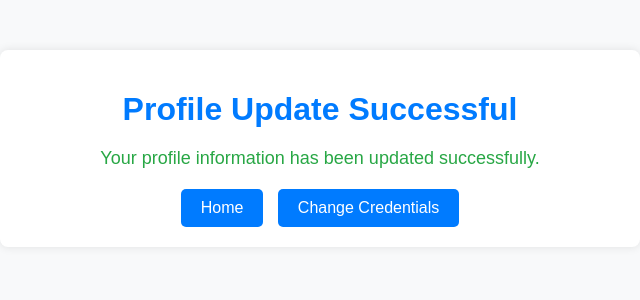
After one commit to GeorgiGyurov13/Petstagram, a Django app: page /profile/update/success/ in a window 1280 px wide. The commit adds this page. Shown: the top 300 px of the page, without its empty margins (320-960 px from the left). Run offline with Django 4.2, Linux system fonts and the light colour scheme; parts of the project's set-up code (start-up, migrations or seed data) failed here and were passed over.

Commit message:
added profile functionalities

```diff
--- a/petstagram/accounts/forms.py
+++ b/petstagram/accounts/forms.py
@@ -59,3 +59,9 @@ class LoginForm(forms.Form):
                              widget=forms.EmailInput(attrs={'placeholder': 'Enter your email'}))
     password = forms.CharField(label='Password',
                                widget=forms.PasswordInput(attrs={'placeholder': 'Enter your password'}))
+
+
+class ProfileUpdateForm(forms.ModelForm):
+    class Meta:
+        model = Profile
+        fields = ['first_name', 'last_name', 'date_of_birth', 'profile_picture']
--- a/petstagram/accounts/urls.py
+++ b/petstagram/accounts/urls.py
@@ -7,7 +7,7 @@ from petstagram.accounts.views import \
     SignUpView, LoginView, \
     ProfileDetailsView, \
     ProfileUpdateView, signout_user, ProfileDeleteView, HomePageView, ContactFormView, AboutView, \
-    AdminRedirectView, FQAView, TermsOfUseView, SendEmailView
+    AdminRedirectView, FAQView, TermsOfUseView, SendEmailView, profile_update, profile_update_success
 
 urlpatterns = (
     path("signup/", SignUpView.as_view(), name="signup user"),
@@ -17,7 +17,7 @@ urlpatterns = (
     path('contact/', ContactFormView.as_view(), name='contact'),
     path('about/', AboutView.as_view(), name='about'),
     path('admin-redirect/', AdminRedirectView.as_view(), name='admin-redirect'),
-    path('FQA/', FQAView.as_view(), name='FQA'),
+    path('FAQ/', FAQView.as_view(), name='FAQ'),
     path('terms-of-use/', TermsOfUseView.as_view(), name='terms_of_use'),
     path('email-verification/', SendEmailView.as_view(), name='send_email_verification'),
 
@@ -28,5 +28,7 @@ urlpatterns = (
             path("delete/", ProfileDeleteView.as_view(), name="delete profile")
         ]),
     ),
+    path('profile/update/', profile_update, name='profile_update'),
+    path('profile/update/success/', profile_update_success, name='profile_update_success'),
 
 )
--- a/petstagram/accounts/views.py
+++ b/petstagram/accounts/views.py
@@ -9,7 +9,7 @@ from django.views import generic as views, View
 from django.views.generic import TemplateView, FormView, RedirectView
 
 from petstagram.accounts.forms import PetstagramUserCreationForm, PetstagramChangeForm, ContactForm, UserCreationForm, \
-    LoginForm
+    LoginForm, ProfileUpdateForm
 from petstagram.accounts.models import PetstagramUser, Profile
 from django.shortcuts import render
 from django.core.mail import send_mail
@@ -171,8 +171,8 @@ class AdminRedirectView(RedirectView):
     url = reverse_lazy('admin:index')
 
 
-class FQAView(TemplateView):
-    template_name = 'accounts/FQA.html'
+class FAQView(TemplateView):
+    template_name = 'accounts/FAQ.html'
 
 
 class TermsOfUseView(TemplateView):
@@ -213,3 +213,18 @@ def error_404_view(request, exception):
 def error_500_view(request):
     message = "Internal Server Error. Please try again later."
     return render(request, 'accounts/500.html', {'message': message})
+
+
+def profile_update(request):
+    if request.method == 'POST':
+        form = ProfileUpdateForm(request.POST, instance=request.user.profile)
+        if form.is_valid():
+            form.save()
+            return redirect('profile_update_success')  # Redirect to a success page
+    else:
+        form = ProfileUpdateForm(instance=request.user.profile)
+    return render(request, 'accounts/profile_update.html', {'form': form})
+
+
+def profile_update_success(request):
+    return render(request, 'accounts/profile_update_success.html')
--- a/templates/accounts/about.html
+++ b/templates/accounts/about.html
@@ -18,9 +18,9 @@
         <a href="{% url 'contact' %}">Contact</a>
         <a href="{% url 'admin-redirect' %}">Admin</a>
     {% else %}
-        <a href="{% url 'index' %}">Home</a>
+        <a href="{% url 'home page' %}">Home</a>
         <a href="{% url 'about' %}">About</a>
-        <a href="{% url 'FQA' %}">FQA</a>
+        <a href="{% url 'FAQ' %}">FAQ</a>
         <a href="{% url 'contact' %}">Contact</a>
     {% endif %}
     <img width="50px" class="petstagram-image" src="{% static '/images/free-30-instagram-stories-icons23_122570.png' %}"
@@ -33,6 +33,7 @@
     {% else %}
         <div class="navbar-right">
             <a href="{% url 'signout user' %}">Sign Out</a>
+            <a href="{% url 'profile_update' %}">Profile</a>
         </div>
     {% endif %}
 
--- a/templates/accounts/contact.html
+++ b/templates/accounts/contact.html
@@ -126,9 +126,9 @@
         <a href="{% url 'contact' %}">Contact</a>
         <a href="{% url 'admin-redirect' %}">Admin</a>
     {% else %}
-        <a href="{% url 'index' %}">Home</a>
+        <a href="{% url 'home page' %}">Home</a>
         <a href="{% url 'about' %}">About</a>
-        <a href="{% url 'FQA' %}">FQA</a>
+        <a href="{% url 'FAQ' %}">FAQ</a>
         <a href="{% url 'contact' %}">Contact</a>
     {% endif %}
     <img width="50px" class="petstagram-image" src="{% static '/images/free-30-instagram-stories-icons23_122570.png' %}"
@@ -141,6 +141,7 @@
     {% else %}
         <div class="navbar-right">
             <a href="{% url 'signout user' %}">Sign Out</a>
+            <a href="{% url 'profile_update' %}">Profile</a>
         </div>
     {% endif %}
 
--- /dev/null
+++ b/templates/accounts/profile_update_success.html
@@ -0,0 +1,62 @@
+{% load static %}
+<!DOCTYPE html>
+<html lang="en">
+<head>
+    <meta charset="UTF-8">
+    <meta name="viewport" content="width=device-width, initial-scale=1.0">
+    <title>Profile Update Success</title>
+    <!-- Add your CSS links here if needed -->
+    <style>
+        /* Custom styles */
+        body {
+            font-family: Arial, sans-serif;
+            background-color: #f8f9fa;
+            margin: 0;
+            padding: 0;
+        }
+        .container {
+            max-width: 600px;
+            margin: auto;
+            padding: 20px;
+            background-color: #fff;
+            border-radius: 8px;
+            box-shadow: 0 0 10px rgba(0, 0, 0, 0.1);
+            margin-top: 50px;
+            text-align: center;
+        }
+        h1 {
+            color: #007bff;
+            margin-bottom: 20px;
+        }
+        p {
+            color: #28a745;
+            font-size: 18px;
+            margin-bottom: 20px;
+        }
+        .btn {
+            display: inline-block;
+            padding: 10px 20px;
+            border: none;
+            border-radius: 5px;
+            background-color: #007bff;
+            color: #fff;
+            text-decoration: none;
+            transition: background-color 0.3s;
+        }
+        .btn:hover {
+            background-color: #0056b3;
+        }
+        .btn + .btn {
+            margin-left: 10px;
+        }
+    </style>
+</head>
+<body>
+    <div class="container">
+        <h1>Profile Update Successful</h1>
+        <p>Your profile information has been updated successfully.</p>
+        <a href="{% url 'home page' %}" class="btn">Home</a>
+        <a href="{% url 'profile_update' %}" class="btn">Change Credentials</a>
+    </div>
+</body>
+</html>
--- a/templates/partials/layout/header.html
+++ b/templates/partials/layout/header.html
@@ -40,6 +40,7 @@
     .navbar-right-pet {
         float: right;
     }
+
     .petstagram-image {
         margin-left: 130px;
         height: 80%;
@@ -69,9 +70,9 @@
         <a href="{% url 'contact' %}">Contact</a>
         <a href="{% url 'admin-redirect' %}">Admin</a>
     {% else %}
-        <a href="{% url 'index' %}">Home</a>
+        <a href="{% url 'home page' %}">Home</a>
         <a href="{% url 'about' %}">About</a>
-        <a href="{% url 'FQA' %}">FQA</a>
+        <a href="{% url 'FAQ' %}">FAQ</a>
         <a href="{% url 'contact' %}">Contact</a>
     {% endif %}
     <img width="50px" class="petstagram-image" src="{% static '/images/free-30-instagram-stories-icons23_122570.png' %}"
@@ -84,6 +85,7 @@
     {% else %}
         <div class="navbar-right-pet">
             <a href="{% url 'signout user' %}">Sign Out</a>
+            <a href="{% url 'profile_update' %}">Profile</a>
         </div>
     {% endif %}
 
```
Also changed, not shown: templates/accounts/FAQ.html (renamed from templates/accounts/FQA.html, +84 -0 lines), templates/accounts/home_page.html (+12 -9 lines), templates/accounts/profile_update.html (added, +77 -0 lines), 2 other files.
